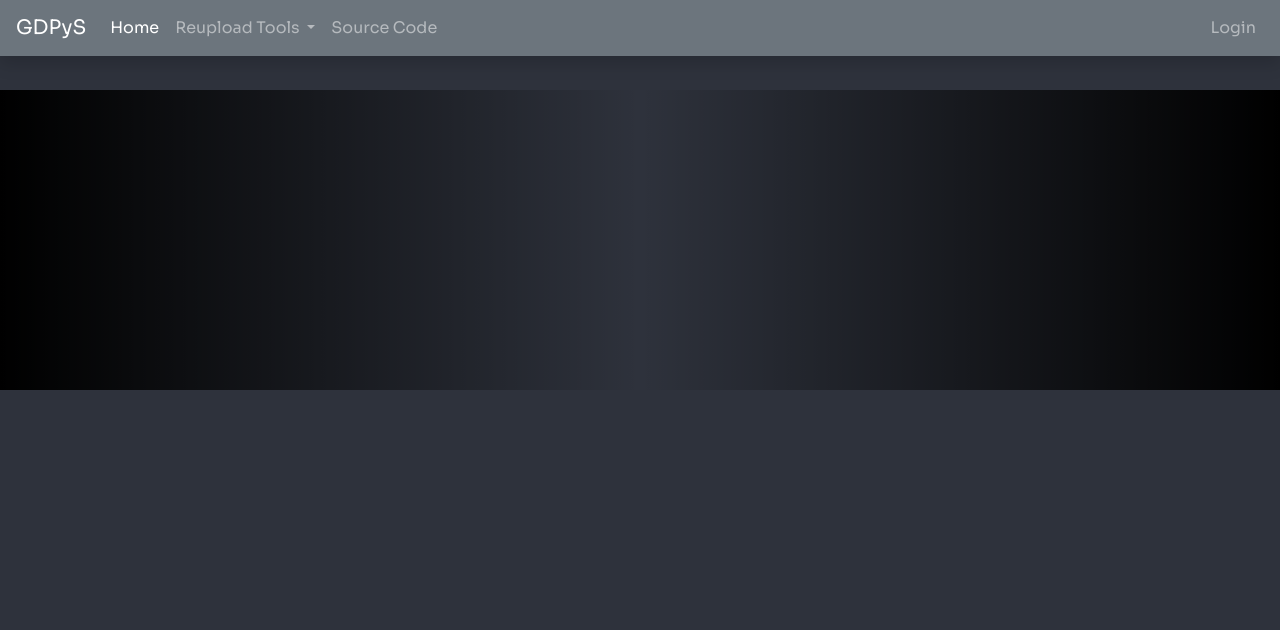
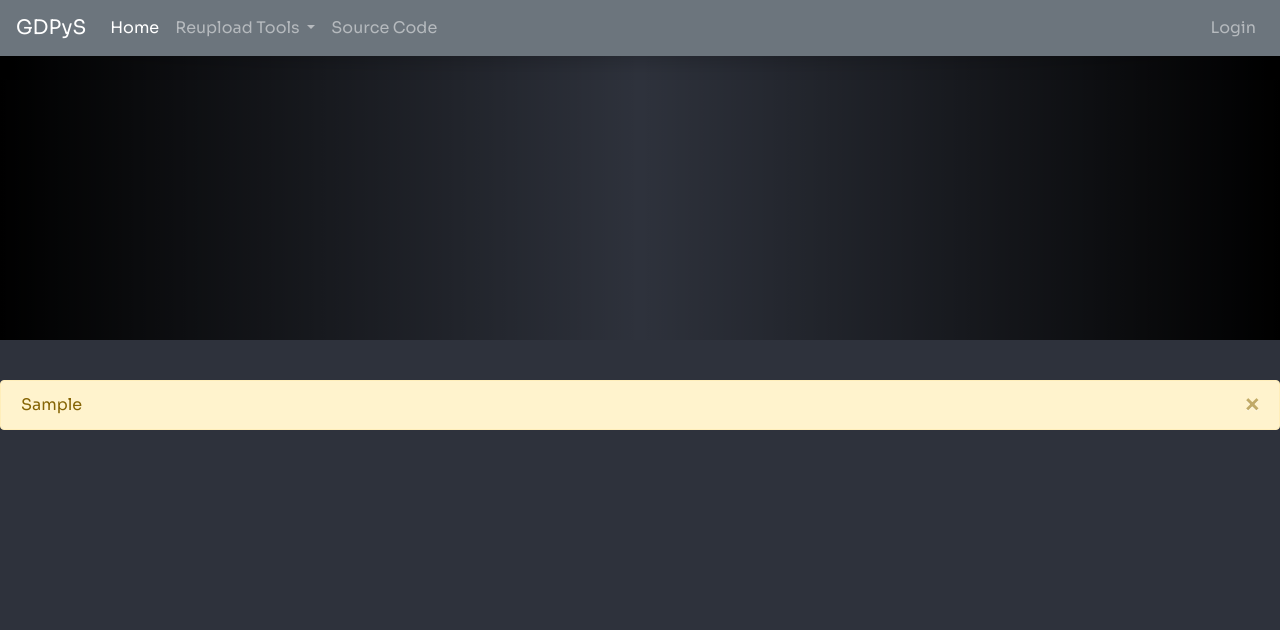
Before and after one commit to RealistikDash/GDPyS, a Flask app: template templates/base.html in a window 1280 px wide. Shown: the top 630 px of the page. Before the commit the page ends 390 px from the top, so only its background shows below. Run offline with Flask 2, Linux system fonts and the light colour scheme; the template is opened without the code that fills it: most values are stand-ins (such as "Sample title", 1, 10 or a date in 2020); parts of the project's set-up code (start-up, migrations or seed data) failed here and were passed over; some libraries are stand-ins or nearby versions.

Commit message:
place badalert below header

```diff
--- a/static/css/GDPyS.css
+++ b/static/css/GDPyS.css
@@ -49,7 +49,7 @@
    background-size: cover;
    background-position: center;
    background-repeat: no-repeat;
-   margin-bottom: 20px;
+   margin-bottom: 40px;
 }
 
 .Hometext {
--- a/templates/base.html
+++ b/templates/base.html
@@ -56,14 +56,6 @@
                 {% endif %}
             </ul>
         </nav>
-        {% if BadAlert %}
-        <div class="alert alert-warning alert-dismissible fade show" role="alert">
-            {{ BadAlert }}
-            <button type="button" class="close" data-dismiss="alert" aria-label="Close">
-                <span aria-hidden="true">&times;</span>
-            </button>
-        </div>
-        {% endif %}
         <header class="masthead" style="background: linear-gradient(90deg,#000, #00000000,#000), url({% block image %}{% endblock %}) no-repeat !important; margin-top: 40px; background-size: cover !important">
             <div class="container h-100">
                 <div class="row h-100 align-items-center">
@@ -74,6 +66,14 @@
                 </div>
             </div>
         </header>
+        {% if BadAlert %}
+        <div class="alert alert-warning alert-dismissible fade show" role="alert">
+            {{ BadAlert }}
+            <button type="button" class="close" data-dismiss="alert" aria-label="Close">
+                <span aria-hidden="true">&times;</span>
+            </button>
+        </div>
+        {% endif %}
         <div class="container">
             {% block content %}{% endblock %}
         </div>
```
